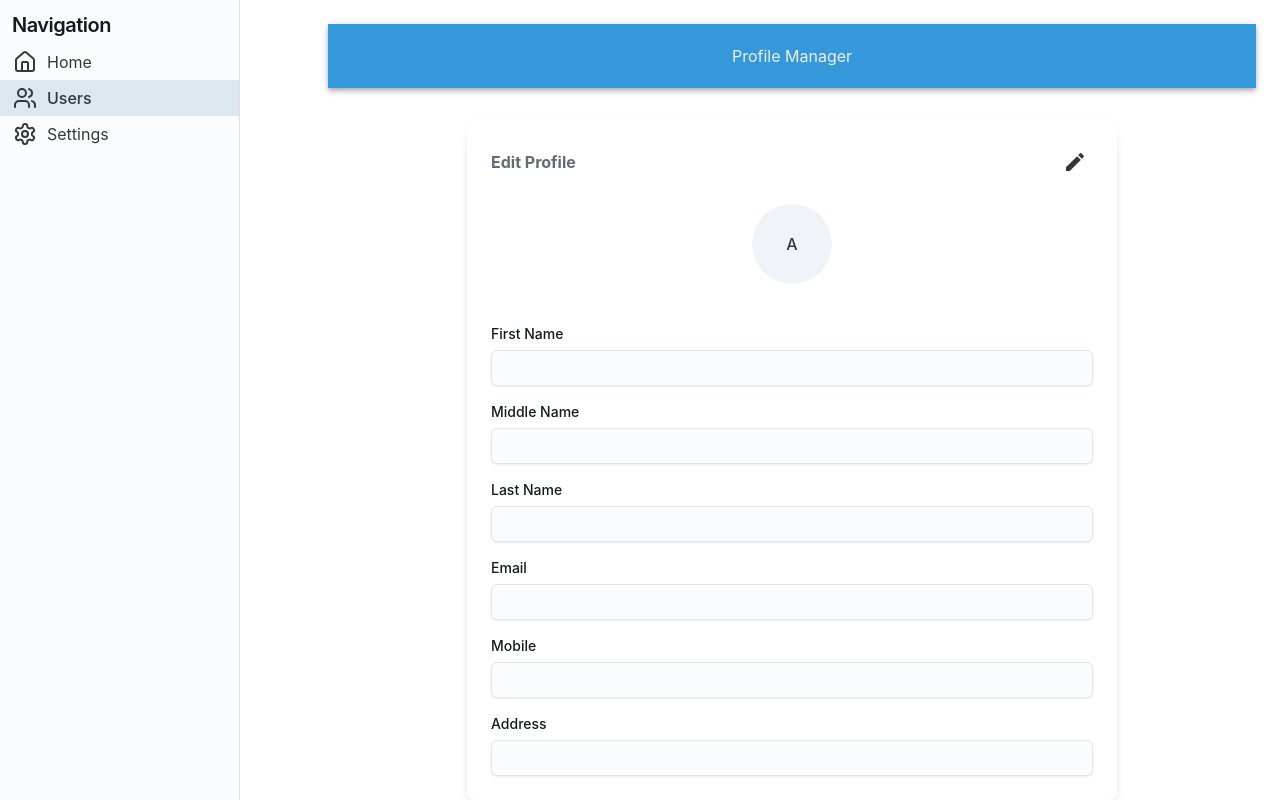
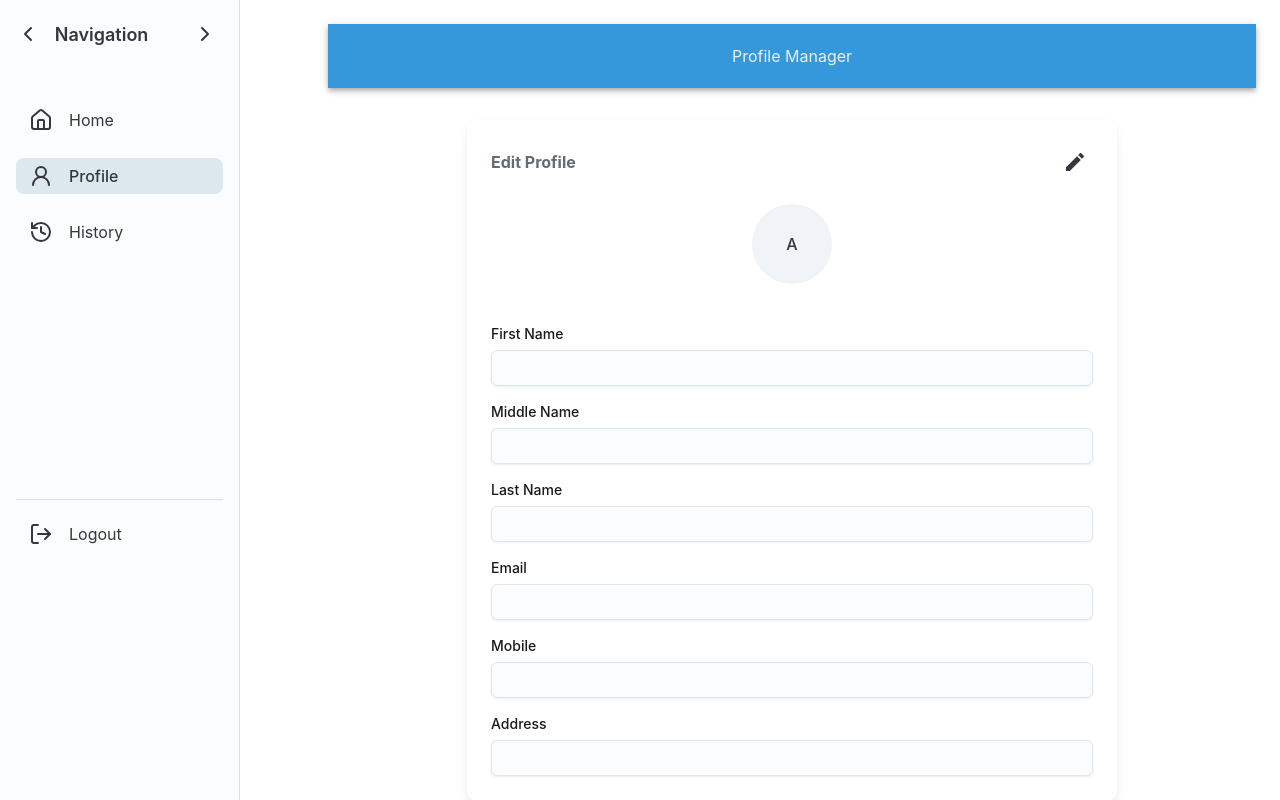
Before and after one commit to shubhujais15/Hospital-Workflow-Management, a Next.js app in the folder client/: page /profile in a window 1280 px wide. Shown: the top 800 px of the page. Built offline with nearby package versions, Linux system fonts and the light colour scheme.

Commit message:
Fixed routing

```diff
--- a/client/src/app/(dash)/SideNav.tsx
+++ b/client/src/app/(dash)/SideNav.tsx
@@ -1,100 +1,129 @@
-'use client'
+import * as React from 'react';
+import { CssVarsProvider, useColorScheme } from '@mui/joy/styles';
+import Sheet from '@mui/joy/Sheet';
+import List from '@mui/joy/List';
+import ListItem from '@mui/joy/ListItem';
+import ListItemButton from '@mui/joy/ListItemButton';
+import IconButton from '@mui/joy/IconButton';
+import Typography from '@mui/joy/Typography';
+import { Home, History, User2, LogOut, Code, ChevronLeft, ChevronRight } from 'lucide-react';
+import { usePathname } from 'next/navigation';
+import Link from 'next/link';
 
-import * as React from 'react'
-import { usePathname } from 'next/navigation'
-import NextLink from 'next/link'
-import Box from '@mui/joy/Box'
-import List from '@mui/joy/List'
-import ListItem from '@mui/joy/ListItem'
-import ListItemButton from '@mui/joy/ListItemButton'
-import ListItemContent from '@mui/joy/ListItemContent'
-import Typography from '@mui/joy/Typography'
-import IconButton from '@mui/joy/IconButton'
-import Sheet from '@mui/joy/Sheet'
-import { Home, Users, Settings, Menu } from 'lucide-react'
+export default function Sidebar() {
+  const [expanded, setExpanded] = React.useState(true);
+  const pathname = usePathname();
 
-type NavItem = {
-  title: string
-  path: string
-  icon: React.ElementType
-}
-
-const navItems: NavItem[] = [
-  { title: 'Home', path: '/dashboard', icon: Home },
-  { title: 'Users', path: '/profile', icon: Users },
-  { title: 'Settings', path: '/settings', icon: Settings },
-]
-
-export default function SideNav() {
-  const pathname = usePathname()
-  const [open, setOpen] = React.useState(false)
+  const navItems = [
+    { label: 'Home', icon: Home, path: '/dashboard' },
+    { label: 'Profile', icon: User2, path: '/profile' },
+    { label: 'History', icon: History, path: '/history' },
+  ];
 
   return (
-    <React.Fragment>
     <Sheet
-        className="SideNav"
+      className="Sidebar"
       sx={{
-          display: { xs: 'none', md: 'flex' },
+        position: { xs: 'fixed', md: 'sticky' },
+        transform: { xs: `translateX(${expanded ? 0 : '-100%'})`, md: 'none' },
+        transition: 'transform 0.4s, width 0.4s',
+        zIndex: 10000,
+        height: '100dvh',
+        width: expanded ? '240px' : '64px',
+        top: 0,
+        p: 2,
+        flexShrink: 0,
+        display: 'flex',
         flexDirection: 'column',
-          width: 240,
+        gap: 2,
         borderRight: '1px solid',
         borderColor: 'divider',
+        backgroundColor: 'background.surface',
       }}
     >
-        <NavContent pathname={pathname} />
-      </Sheet>
-      <IconButton
-        onClick={() => setOpen(true)}
-        sx={{ display: { xs: 'flex', md: 'none' }, position: 'fixed', top: 8, left: 8 }}
-      >
-        <Menu />
-      </IconButton>
-      <Sheet
+      {/* Logo and brand */}
+      <div className="logo-section">
+        <ListItem
           sx={{
-          display: { xs: 'flex', md: 'none' },
-          position: 'fixed',
-          top: 0,
-          left: open ? 0 : -240,
-          width: 240,
-          height: '100dvh',
-          zIndex: 9999,
-          transition: 'left 0.3s',
+            p: 0,
+            justifyContent: expanded ? 'space-between' : 'center',
           }}
         >
-        <NavContent pathname={pathname} />
+          <Typography
+            component="h1"
+            fontSize="lg"
+            fontWeight="lg"
+            startDecorator={<ChevronLeft />}
+            sx={{
+              display: 'flex',
+              alignItems: 'center',
+              gap: 1,
+              width: expanded ? 'auto' : '40px',
+              overflow: 'hidden',
+            }}
+          >
+            {expanded ? 'Navigation' : 'D'}
+          </Typography>
           <IconButton
-          onClick={() => setOpen(false)}
-          sx={{ position: 'absolute', top: 8, right: 8 }}
+            variant="plain"
+            color="neutral"
+            onClick={() => setExpanded(!expanded)}
+            sx={{ display: { xs: 'none', md: 'flex' } }}
           >
-          <Menu />
+            {<ChevronRight />}
           </IconButton>
-      </Sheet>
-    </React.Fragment>
-  )
-}
+        </ListItem>
+      </div>
 
-function NavContent({ pathname }: { pathname: string }) {
-  return (
-    <List sx={{ flexGrow: 1 }}>
-      <ListItem>
-        <Typography level="h4" component="h1">
-          Navigation
-        </Typography>
-      </ListItem>
+      {/* Navigation items */}
+      <List
+        sx={{
+          '--ListItem-radius': '8px',
+          mt: 1,
+          flexGrow: 1,
+        }}
+      >
         {navItems.map((item) => (
-        <ListItem key={item.path}>
+          <ListItem key={item.label}>
             <ListItemButton
-            component={NextLink}
+              component={Link}
               href={item.path}
               selected={pathname === item.path}
+              sx={{ display: 'flex', alignItems: 'center', gap: 2, mt: 2 }}
             >
               <item.icon />
-            <ListItemContent>
-              <Typography>{item.title}</Typography>
-            </ListItemContent>
+              {expanded && <Typography>{item.label}</Typography>}
             </ListItemButton>
           </ListItem>
         ))}
       </List>
-  )
+
+      {/* Logout section */}
+      <List
+        sx={{
+          '--ListItem-radius': '8px',
+          mt: 'auto',
+          borderTop: '1px solid',
+          borderColor: 'divider',
+          pt: 2,
+        }}
+      >
+        <ListItem>
+          <ListItemButton
+            component={Link}
+            href="/"
+            sx={{
+              display: 'flex',
+              alignItems: 'center',
+              gap: 2,
+              '&:hover': { color: 'danger.plainColor' },
+            }}
+          >
+            <LogOut />
+            {expanded && <Typography>Logout</Typography>}
+          </ListItemButton>
+        </ListItem>
+      </List>
+    </Sheet>
+  );
 }
```
Lines whose indentation alone changed are shown as unchanged.
